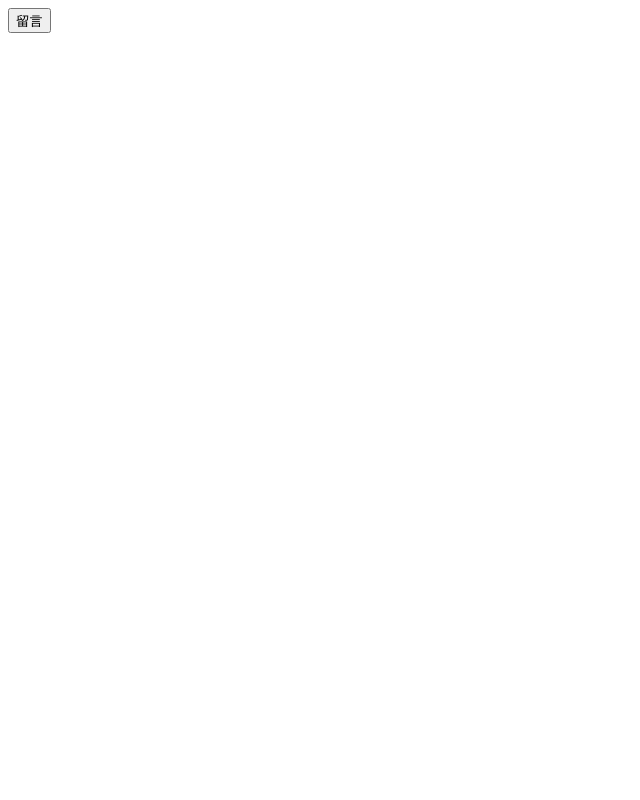
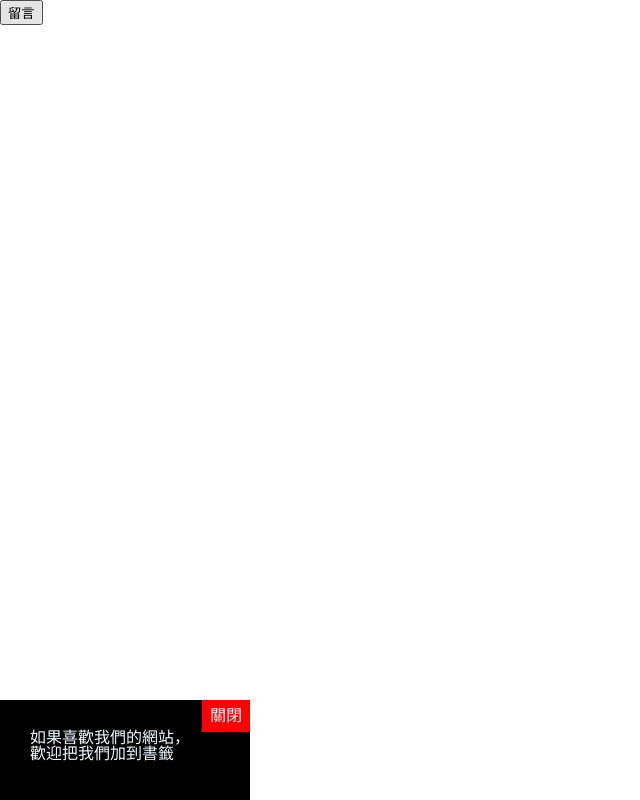
Before and after one commit to shuweide/hex-school-site, a plain HTML site: page jqch4.html in a window 1280 px wide. Shown: the whole page, without its empty margins (0-640 px from the left). Drawn offline with Linux system fonts and the light colour scheme.

Commit message:
add jq chr4 test

```diff
--- /dev/null
+++ b/css/jqch4.css
@@ -0,0 +1,27 @@
+.ad {
+  position: fixed;
+  bottom: 0;
+  left: 0;
+  width: 250px;
+  height: 100px;
+  background: #000;
+  color: aliceblue;
+}
+
+.ad p {
+  padding: 30px;
+}
+
+.ad .ad-close {
+  position: absolute;
+  top: 0;
+  right: 0;
+  text-decoration: none;
+  background: red;
+  color: #fff;
+  padding: .5em;
+}
+
+.ad .ad-close:hover {
+  background: blue;
+}
--- a/jqch4.html
+++ b/jqch4.html
@@ -5,9 +5,11 @@
   <meta name="viewport"
         content="width=device-width, user-scalable=no, initial-scale=1.0, maximum-scale=1.0, minimum-scale=1.0">
   <meta http-equiv="X-UA-Compatible" content="ie=edge">
-  <title>JQuery Ch2</title>
+  <title>JQuery Ch4 Test</title>
   <script src="js/jquery-3.4.0.min.js"></script>
   <script src="js/jqch4.js"></script>
+  <link rel="stylesheet" href="css/reset.css">
+  <link rel="stylesheet" href="css/jqch4.css">
   <style>
     .text{
       opacity: 0;
@@ -24,5 +26,9 @@
   <textarea name="" id="" cols="30" rows="10"></textarea>
   <input type="submit" value="送出">
 </div>
+<div class="ad">
+  <p>如果喜歡我們的網站，<br>歡迎把我們加到書籤</p>
+  <a href="#" class="ad-close">關閉</a>
+</div>
 </body>
 </html>
--- a/js/jqch4.js
+++ b/js/jqch4.js
@@ -3,4 +3,8 @@ $(document).ready(function () {
     // $('.text').fadeToggle(5000);
     $('.text').toggleClass('active');
   })
+
+  $('.ad-close').click(function (e) {
+    $('.ad').hide();
+  })
 });
```
